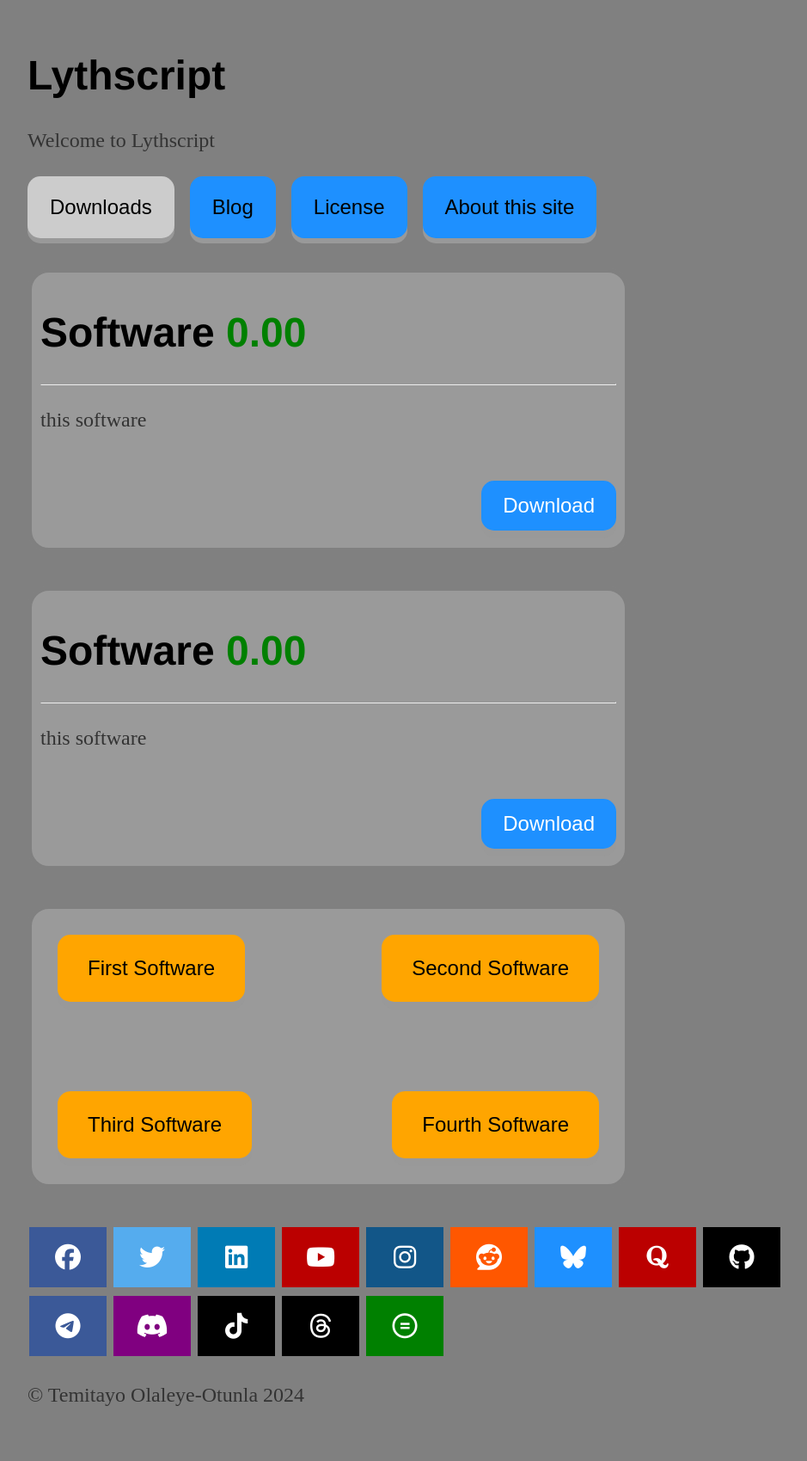
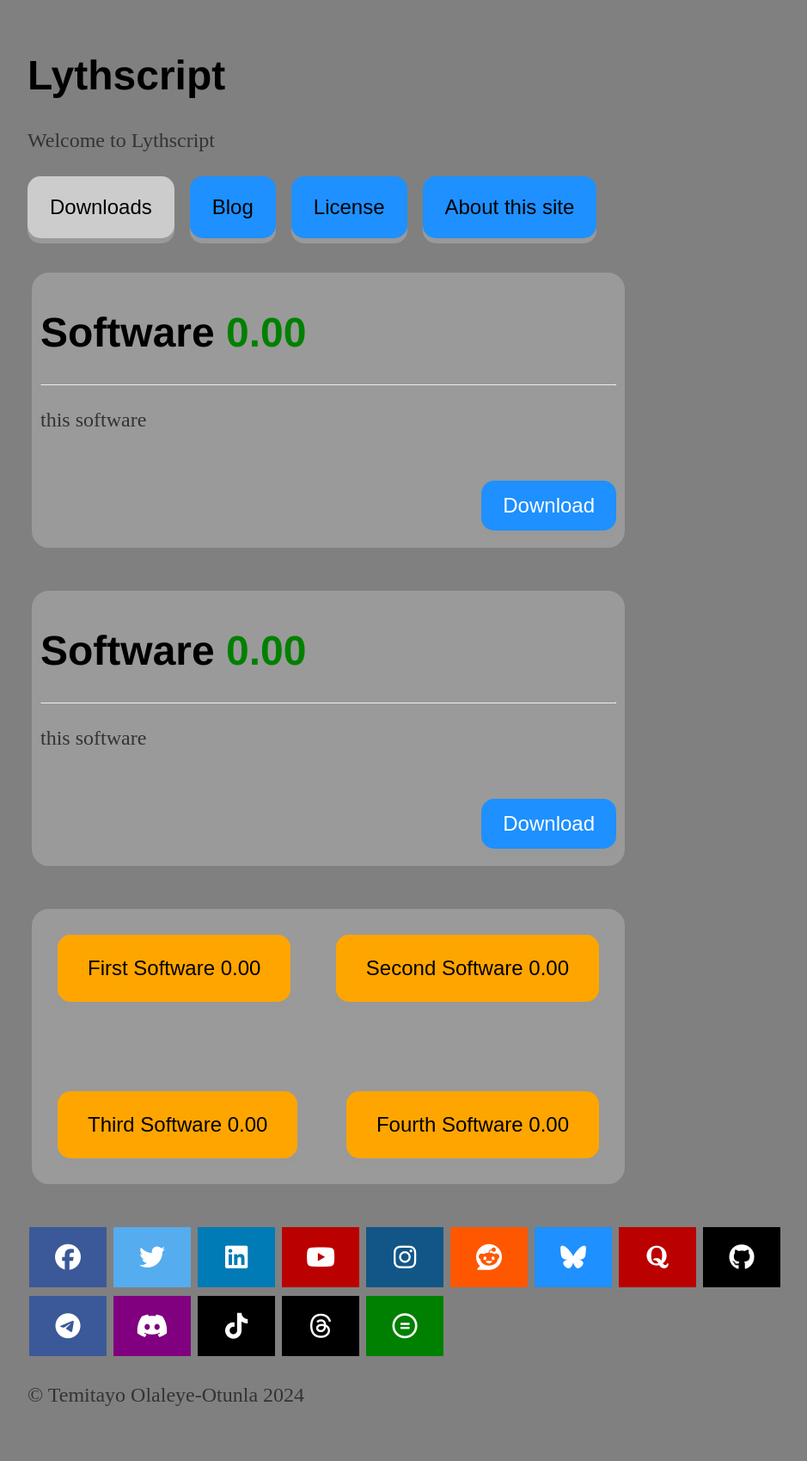
Before and after one commit to lythwind/lythwind.github.io, a Jekyll site: the page built from mobile.html, in a window 1280 px wide. Shown: the whole page at 86% size, without its empty margins (160-1099 px from the left). Built offline with Jekyll 4.4.1, drawn with Linux system fonts in a browser that asks for light colours; nearby versions of some CDN libraries.

Commit message:
Update mobile.html

```diff
--- a/mobile.html
+++ b/mobile.html
@@ -38,10 +38,10 @@
 
 <div class = "bdiv-container">
 
-  <div class ="b1"><button class= "bn" onclick="document.location='#'">First Software</button></div>
-  <div class ="b2"><button class= "bn" onclick="document.location='#'">Second Software</button></div>
-  <div class ="b3"><button class= "bn" onclick="document.location='#'">Third Software</button></div>
-  <div class ="b4"><button class= "bn" onclick="document.location='#'">Fourth Software</button></div>
+  <div class ="b1"><button class= "bn" onclick="document.location='#'">First Software 0.00</button></div>
+  <div class ="b2"><button class= "bn" onclick="document.location='#'">Second Software 0.00</button></div>
+  <div class ="b3"><button class= "bn" onclick="document.location='#'">Third Software 0.00</button></div>
+  <div class ="b4"><button class= "bn" onclick="document.location='#'">Fourth Software 0.00</button></div>
 
 </div>
 
```
